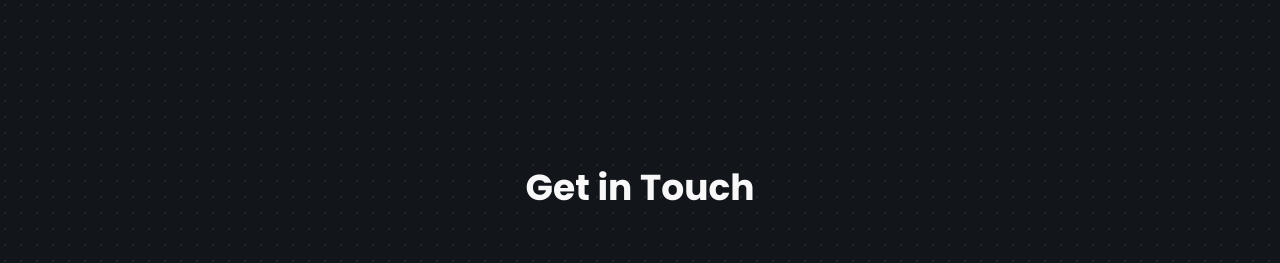
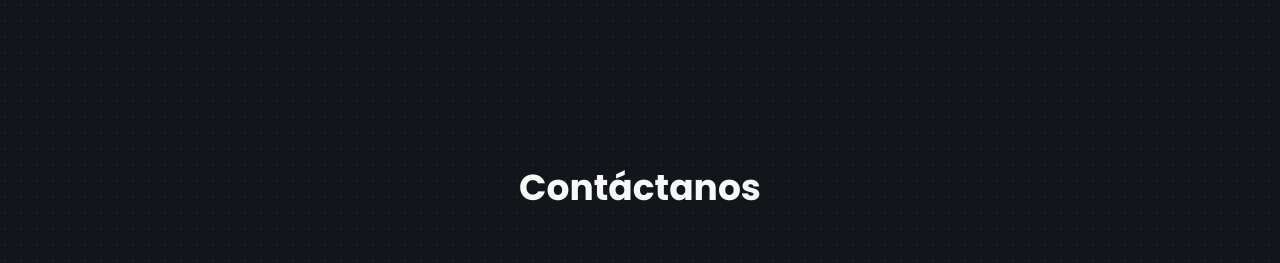
Before and after one commit to LSCF84/portfolio.nextjs.vercel.app, a Next.js app: page / in a window 1280 px wide. Shown: the part 5340-5603 px from the top of the page. Built offline with nearby package versions, Linux system fonts and the light colour scheme; what tailwindcss-debug-screens would draw is missing.

Commit message:
Update Section6.tsx

```diff
--- a/src/components/home/Section6.tsx
+++ b/src/components/home/Section6.tsx
@@ -13,7 +13,7 @@ const HomeSection6 = ({ id }: { id: string }) => {
       id={id}
     >
       <ConstrainedBox classNames="p-4 py-16">
-        <SectionTitle>Get in Touch</SectionTitle>
+        <SectionTitle>Contáctanos</SectionTitle>
 
         <Column classNames="mt-16 w-full">
           <GridBox classNames="sm:grid-cols-2 w-full mx-auto gap-4">
```
